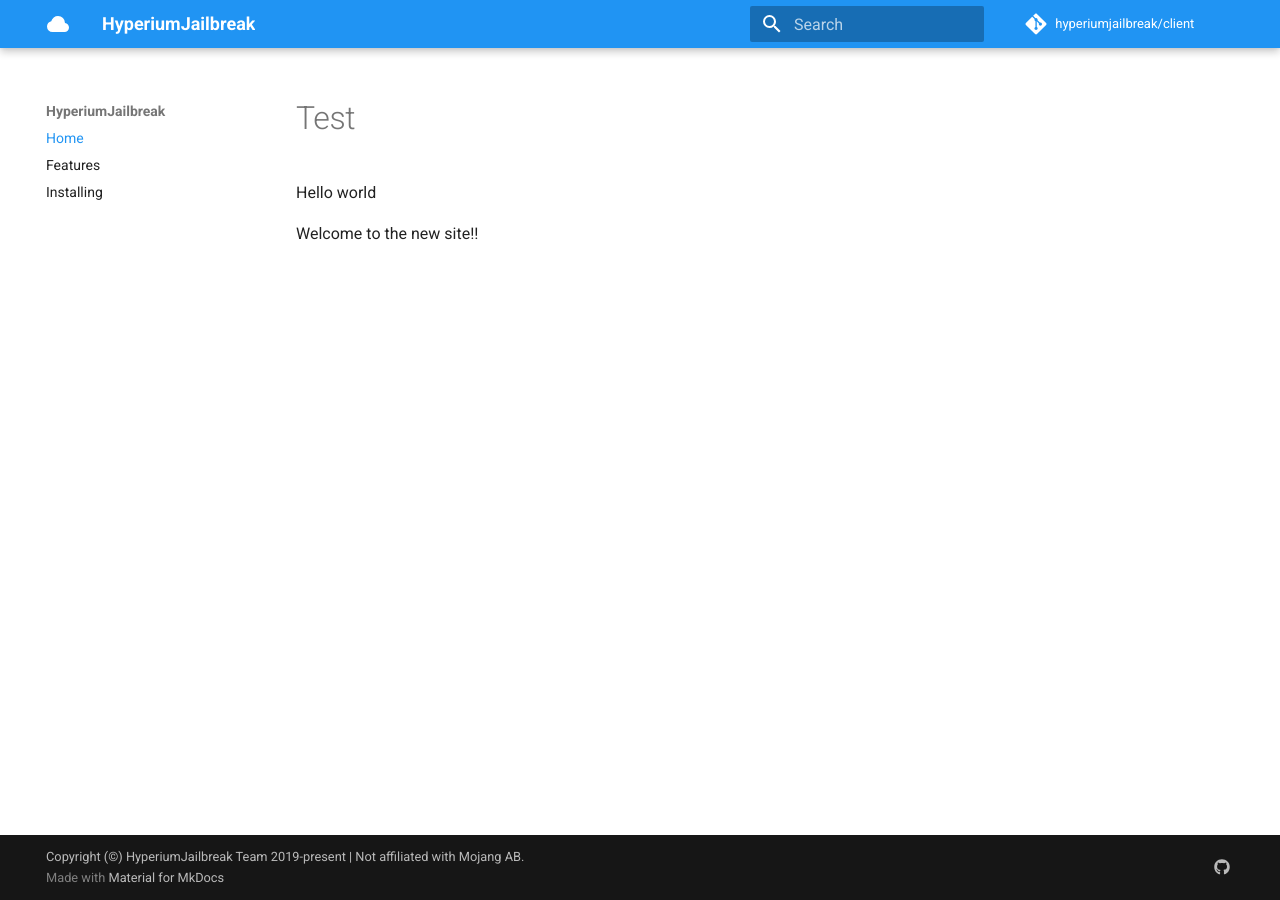
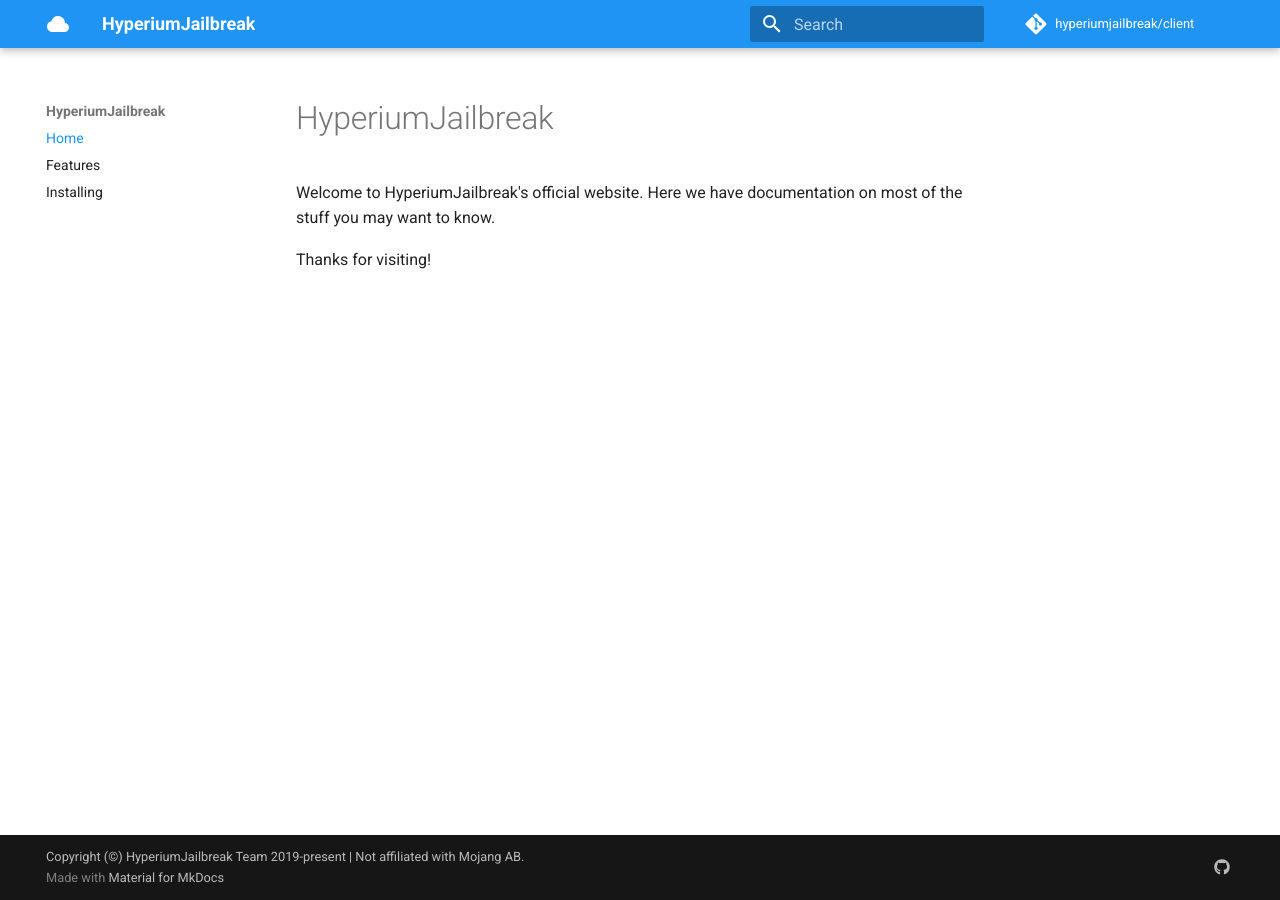
Before and after one commit to hyperiumjailbreak/hyperiumjailbreak.github.io, an MkDocs documentation site: the page built from docs/index.md, in a window 1280 px wide. Built offline with MkDocs 1.6.1 and Material for MkDocs 9.7.7, drawn with Linux system fonts in a browser that asks for light colours; comment, search, counter and statistics services are not loaded.

Commit message:
proper home page

```diff
--- a/docs/index.md
+++ b/docs/index.md
@@ -1,5 +1,5 @@
-# Test
+# HyperiumJailbreak
 
-Hello world
+Welcome to HyperiumJailbreak's official website. Here we have documentation on most of the stuff you may want to know.
 
-Welcome to the new site!!
+Thanks for visiting!
```
